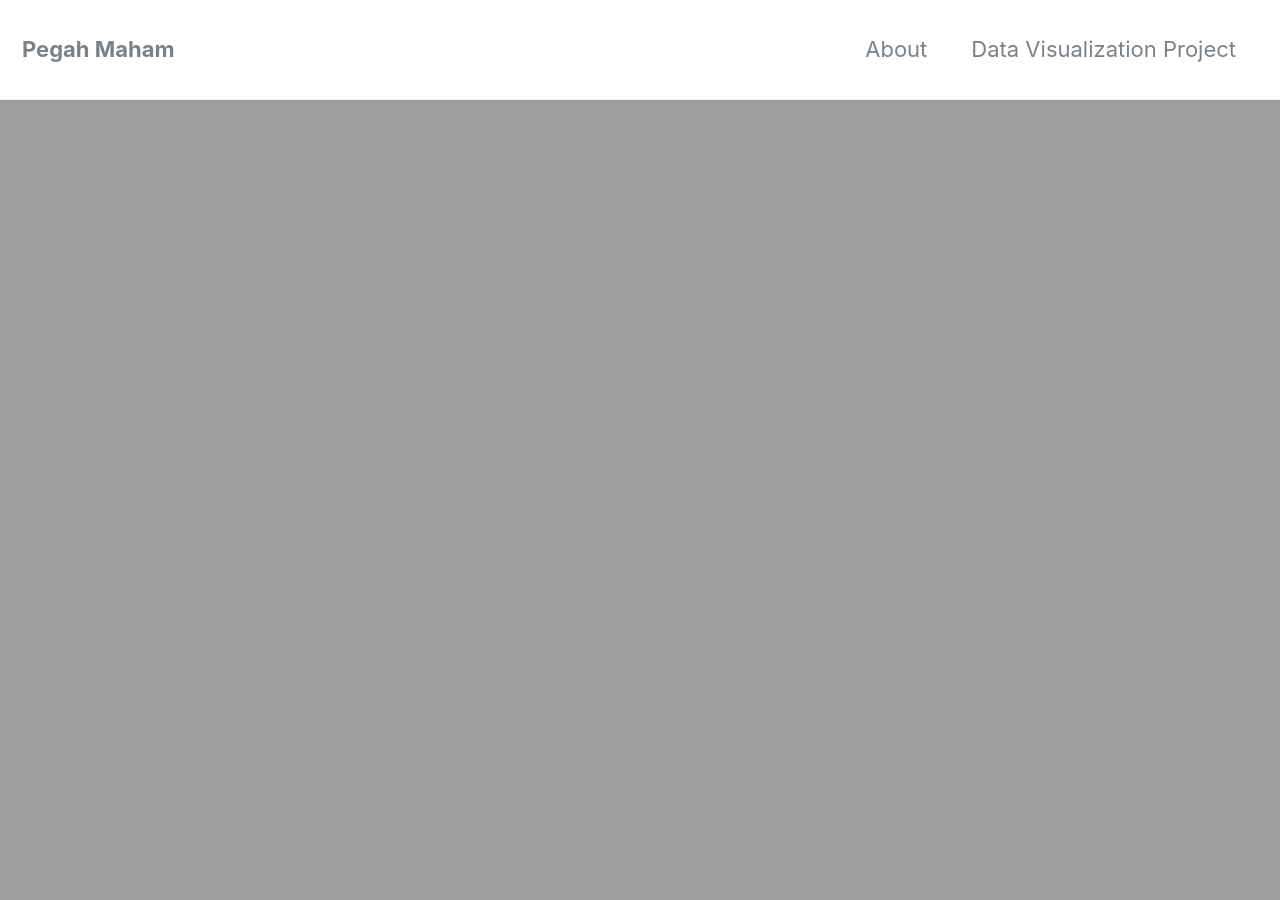
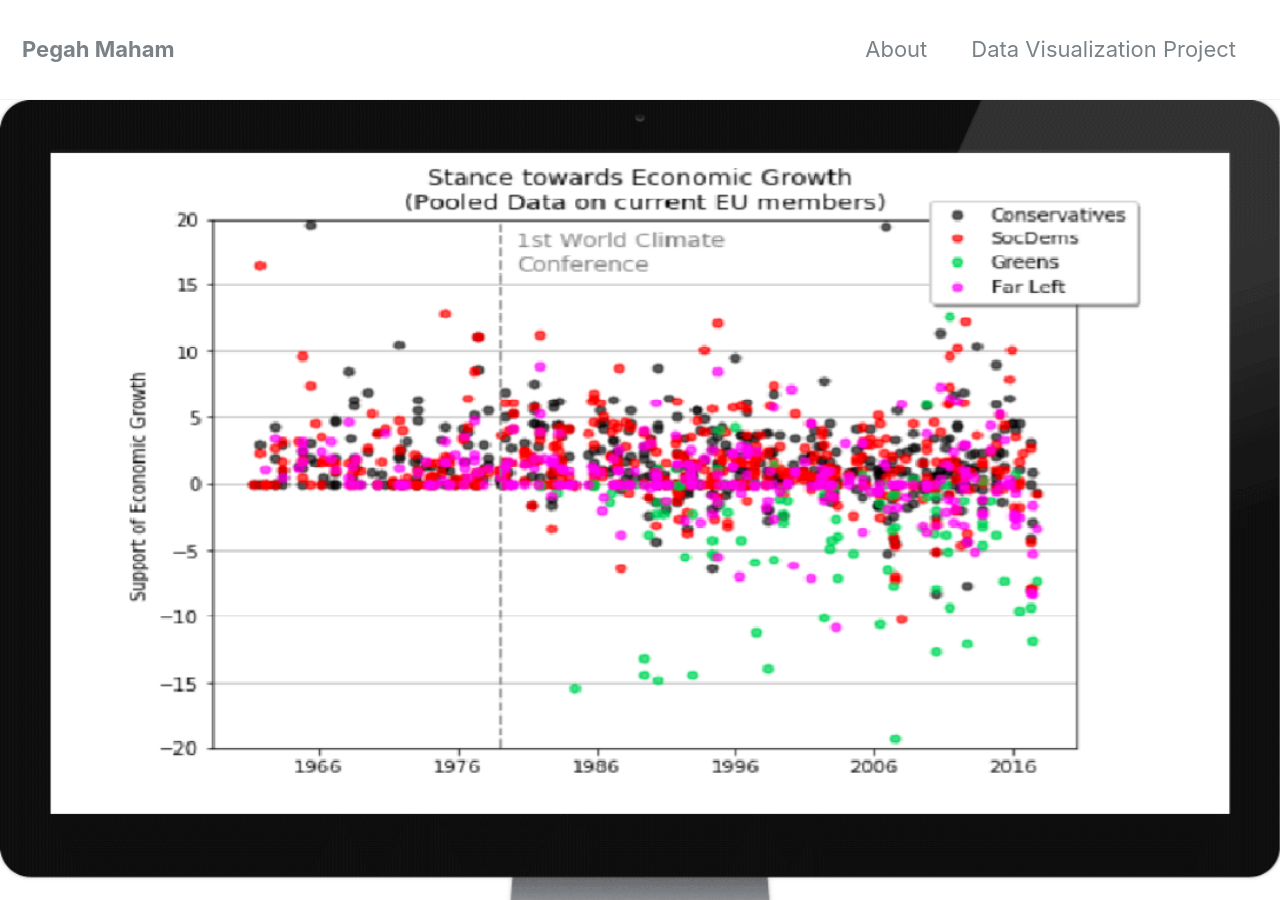
Before and after one commit to pegahbyte/pegahbyte.github.io, a Jekyll site: the page built from _pages/data_visualization.md, in a window 1280 px wide and 900 px high. Built offline with Jekyll 4.4.1, drawn with Linux system fonts in a browser that asks for light colours; nearby versions of some CDN libraries.

Commit message:
Solved minor errors

```diff
--- a/_config.yml
+++ b/_config.yml
@@ -85,7 +85,7 @@ analytics:
 # Site Author
 author:
   name             : "Pegah Maham"
-  avatar           : "picture_hanover.jpg" # path of avatar image, e.g. "/assets/images/bio-photo.jpg"
+  avatar           : "/images/hanover.jpg" # path of avatar image, e.g. "/assets/images/bio-photo.jpg"
   bio              : "Data Science Portfolio"
   location         : "Berlin, DE"
   email            :
@@ -97,7 +97,7 @@ author:
   flickr           :
   facebook         :
   foursquare       :
-  github           : "https://github.com/pegahbyte"
+  github           : "pegahbyte"
   gitlab           :
   google_plus      :
   keybase          :
--- a/_pages/data_visualization.md
+++ b/_pages/data_visualization.md
@@ -1,10 +1,10 @@
 ---
 layout: posts
-permalink: /data-visualization/
+permalink: /data_visualization/
 title: "Data Management and Visualization project"
 author_profile: true
 header:
-  image: "/images/greens.jpg"
+  image: "/images/greens.png"
 ---
 
 ### Visualized data on Green Parties in Europe.
```
Also changed, not shown: _pages/about.md (+1 -1 lines), README.md.
